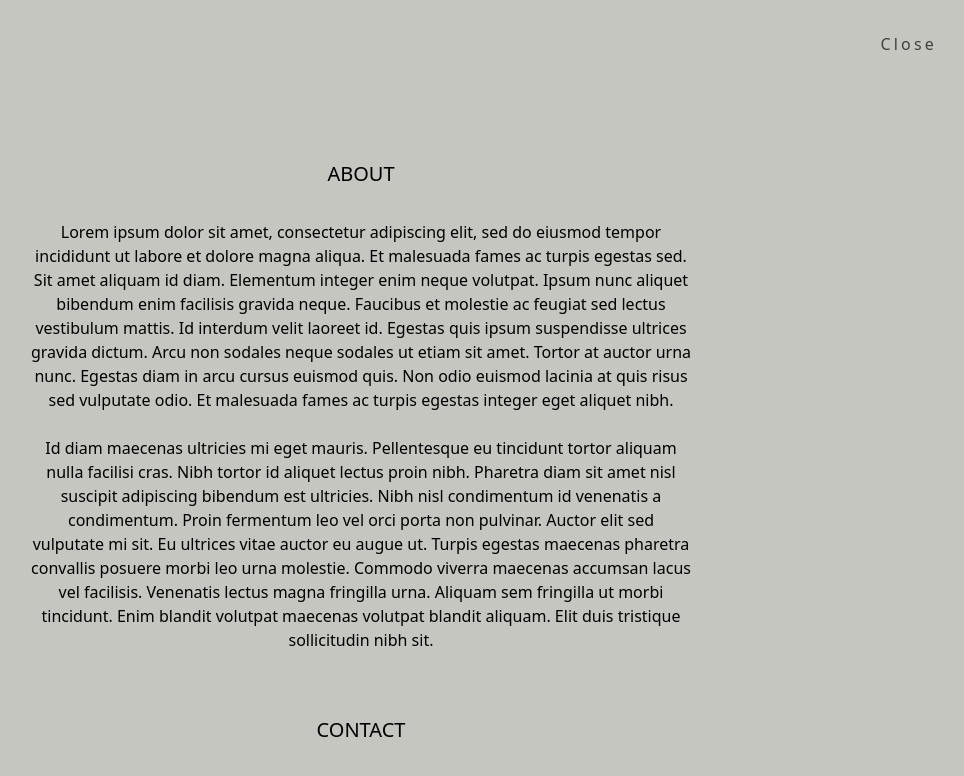
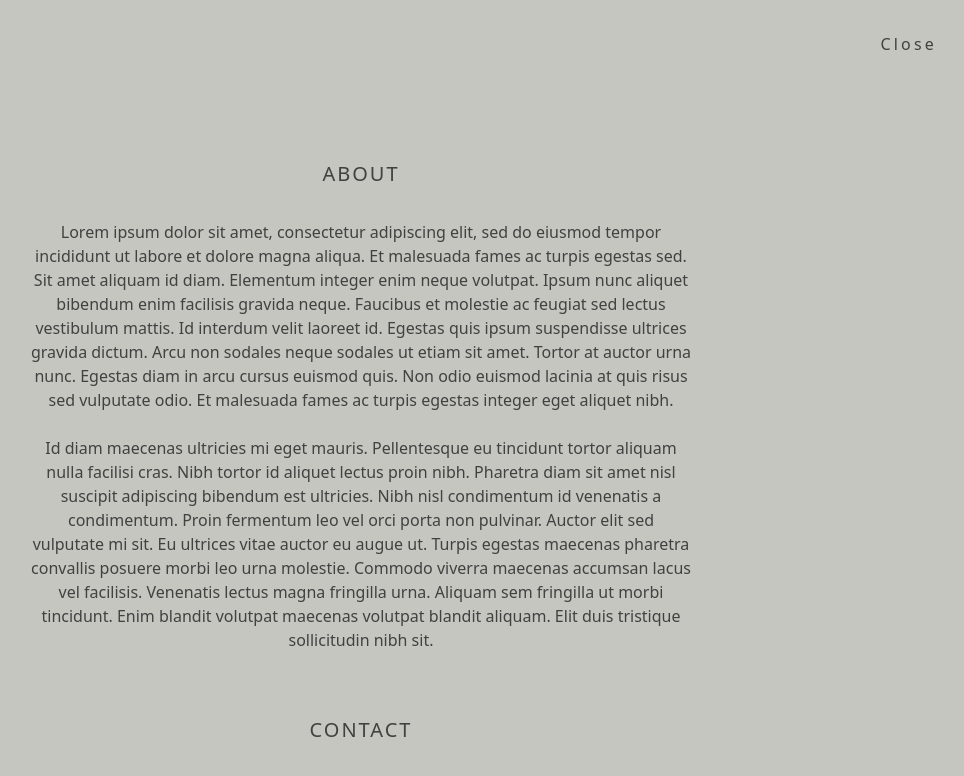
Before and after one commit to owen-addison/clima-e-comm-site, a React (Vite) app: page / in a window 1280 px wide. Both pictures are taken after a click on the element "Info". Shown: the top 776 px of the page, without its empty margins (279-1243 px from the left). Built offline with nearby package versions, Linux system fonts and the light colour scheme; a web font is replaced by a local one.

Commit message:
[style] Change font style, colour and font family

```diff
--- a/src/components/Info.jsx
+++ b/src/components/Info.jsx
@@ -13,9 +13,9 @@ function Info({ onClose }) {
             <span className="block h-0.5 max-w-0 bg-moss-950 bg-opacity-70 transition-all duration-500 group-hover:max-w-full"></span>
           </p>
         </div>
-        <div className="info-body flex flex-col items-center justify-center p-8">
+        <div className="info-body flex flex-col items-center justify-center p-8 font-sans text-moss-950">
           <div className="about-section flex flex-col items-center justify-center p-8">
-            <h1 className="text-xl font-medium">ABOUT</h1>
+            <h1 className=" text-xl font-medium tracking-widest">ABOUT</h1>
             <div className="about-text flex w-4/6 flex-col gap-6 p-8">
               <p>
                 Lorem ipsum dolor sit amet, consectetur adipiscing elit, sed do
@@ -46,7 +46,7 @@ function Info({ onClose }) {
               </p>
             </div>
             <div className="contact-section flex flex-col items-center justify-center p-8">
-              <h1 className="text-xl font-medium">CONTACT</h1>
+              <h1 className="text-xl font-medium tracking-widest">CONTACT</h1>
             </div>
           </div>
         </div>
```
